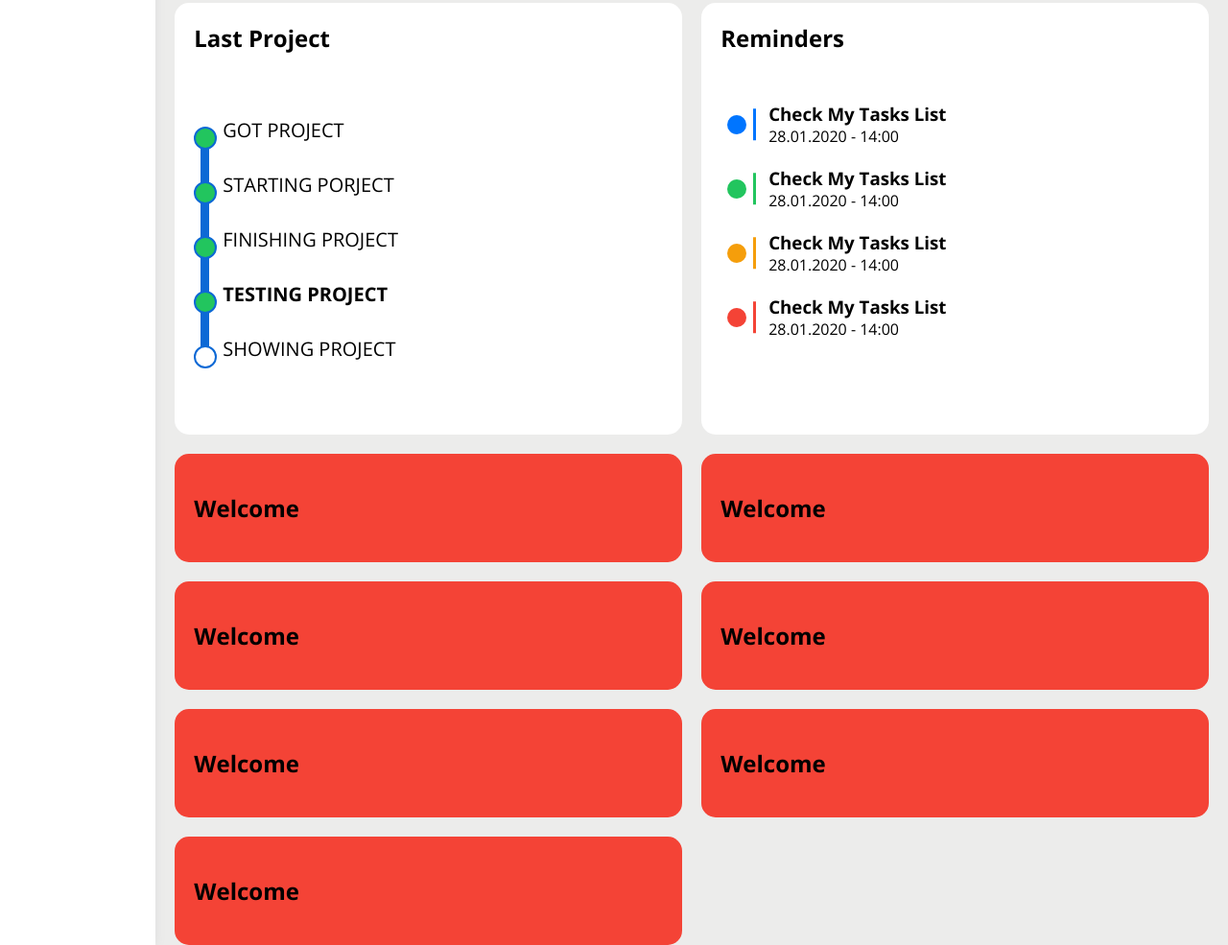
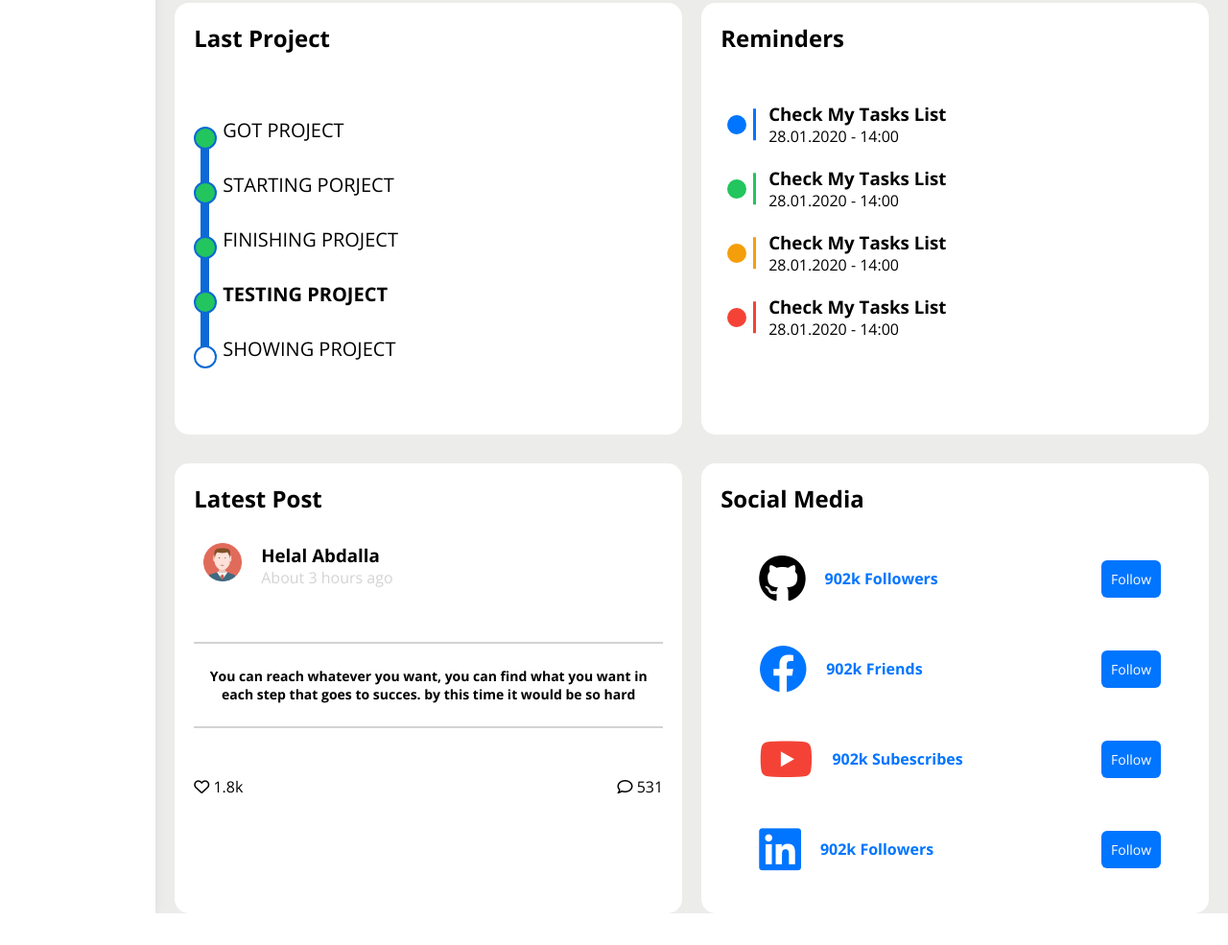
Before and after one commit to HelalAbood/Design-4---Dashbord, a plain HTML site: page index.html in a window 1280 px wide. Shown: the part 2639-3624 px from the top of the page at 96% size. After the commit the page ends 3591 px from the top, so only its background shows below. Drawn offline with nearby package versions, Linux system fonts and the light colour scheme.

Commit message:
Fully index file

```diff
--- a/css/framework.css
+++ b/css/framework.css
@@ -186,6 +186,9 @@
 .p-fixed {
     position:fixed;
 }
+.p-sticky {
+    position: sticky;
+}
 .w-full {
     width: 100%;
 }
@@ -242,6 +245,9 @@
 .bg-grey {
     background-color: var(--gray-color);
 }
+.bg-green {
+    background-color: var(--green-color);
+}
 .bg-ccc {
     background-color: #cccccc7d;
 }
--- a/css/master.css
+++ b/css/master.css
@@ -481,3 +481,22 @@ a.back:hover {
     background-color: var(--red-color);
 }
 /* End Reminders */
+/* Start Post */
+.post .poster .border{
+    border-top: 2px solid var(--gray-color);
+    border-bottom: 2px solid var(--gray-color);
+    margin-bottom: 50px;
+    margin-top: 30px;
+}
+.post .onepost .img img {
+    width: 40px;
+}
+.post .poster .redhover:hover {
+    color: red;
+}
+/* End Post */
+/* Start social */
+.social .info i {
+    font-size: 50px;
+}
+/* End social */
--- a/index.html
+++ b/index.html
@@ -487,28 +487,62 @@
                     </div>
                 </div>
                 <!-- End Reminders -->
-
-                <div class="welcome p-20 bg-red rad-15 txt-c-mobile block-mobile">
-                    <h2>Welcome</h2>
+                <!-- Start Post -->
+                <div class="post p-relative p-20 bg-white rad-15 txt-c-mobile block-mobile mt-10">
+                    <h2 class="mt-0 mb-20">Latest Post</h2>
+                    <div class="poster">
+                        <div class="onepost d-flex">
+                            <div class="img p-10"><img src="imgs/avatar.png" alt="PostPic"></div>
+                            <div class="info p-10">
+                                <h3 class="mb-0 mt-0">Helal Abdalla</h3>
+                                <p class="c-grey mt-0">About 3 hours ago</p>
+                            </div>
+                        </div>
+                        <div class="border">
+                            <p class="txt-c fs-14 fw-bold w-fit p-10 rad-6">You can reach whatever you want, you can find what you want in each step that goes to succes. by this time it would be so hard</p>
+                        </div>
+                        <div class="d-flex space-between">
+                            <span class="redhover"><i class="fa-regular fa-heart"></i> 1.8k</span>
+                            <span class="redhover"><i class="fa-regular fa-comment"></i> 531</span>
+                        </div>
+                    </div>
                 </div>
-                <div class="welcome p-20 bg-red rad-15 txt-c-mobile block-mobile">
-                    <h2>Welcome</h2>
+                <!-- End Post -->
+                <!-- Start social -->
+                <div class="social p-relative p-20 bg-white rad-15 txt-c-mobile block-mobile mt-10">
+                    <h2 class="mt-0 mb-20">Social Media</h2>
+                    <div class="holder">
+                        <div class="social between-flex p-10">
+                            <div class="info center-flex p-10 ">
+                                <i class="fa-brands fa-github fa-lg mr-20 fs-20"></i>
+                                <p class="c-blue fw-bold ">902k Followers</p>
+                            </div>
+                            <a class="back fs-14 p-10 c-black bg-blue c-white rad-6 cur-pointer" href="https://github.com/HelalAbood" title="Go To My Profile Page on GitHub">Follow</a>
+                        </div>
+                        <div class="social between-flex p-10">
+                            <div class="info center-flex p-10 ">
+                                <i class="fa-brands fa-facebook c-blue fa-lg mr-20 fs-20"></i>
+                                <p class="c-blue fw-bold ">902k Friends</p>
+                            </div>
+                            <a class="back fs-14 p-10 c-black bg-blue c-white rad-6 cur-pointer" href="https://github.com/HelalAbood" title="Go To My Profile Page on GitHub">Follow</a>
+                        </div>
+                        <div class="social between-flex p-10">
+                            <div class="info center-flex p-10 ">
+                                <i class="fa-brands fa-youtube c-red fa-lg mr-20 fs-20"></i>
+                                <p class="c-blue fw-bold ">902k Subescribes</p>
+                            </div>
+                            <a class="back fs-14 p-10 c-black bg-blue c-white rad-6 cur-pointer" href="https://github.com/HelalAbood" title="Go To My Profile Page on GitHub">Follow</a>
+                        </div>
+                        <div class="social between-flex p-10">
+                            <div class="info center-flex p-10 ">
+                                <i class="fa-brands fa-linkedin c-blue fa-lg mr-20 fs-20"></i>
+                                <p class="c-blue fw-bold ">902k Followers</p>
+                            </div>
+                            <a class="back fs-14 p-10 c-black bg-blue c-white rad-6 cur-pointer" href="https://github.com/HelalAbood" title="Go To My Profile Page on GitHub">Follow</a>
+                        </div>
+                    </div>
                 </div>
-                <div class="welcome p-20 bg-red rad-15 txt-c-mobile block-mobile">
-                    <h2>Welcome</h2>
-                </div>
-                <div class="welcome p-20 bg-red rad-15 txt-c-mobile block-mobile">
-                    <h2>Welcome</h2>
-                </div>
-                <div class="welcome p-20 bg-red rad-15 txt-c-mobile block-mobile">
-                    <h2>Welcome</h2>
-                </div>
-                <div class="welcome p-20 bg-red rad-15 txt-c-mobile block-mobile">
-                    <h2>Welcome</h2>
-                </div>
-                <div class="welcome p-20 bg-red rad-15 txt-c-mobile block-mobile">
-                    <h2>Welcome</h2>
-                </div>
+                <!-- End social -->
             </div>
         </div>
     </div>
```
